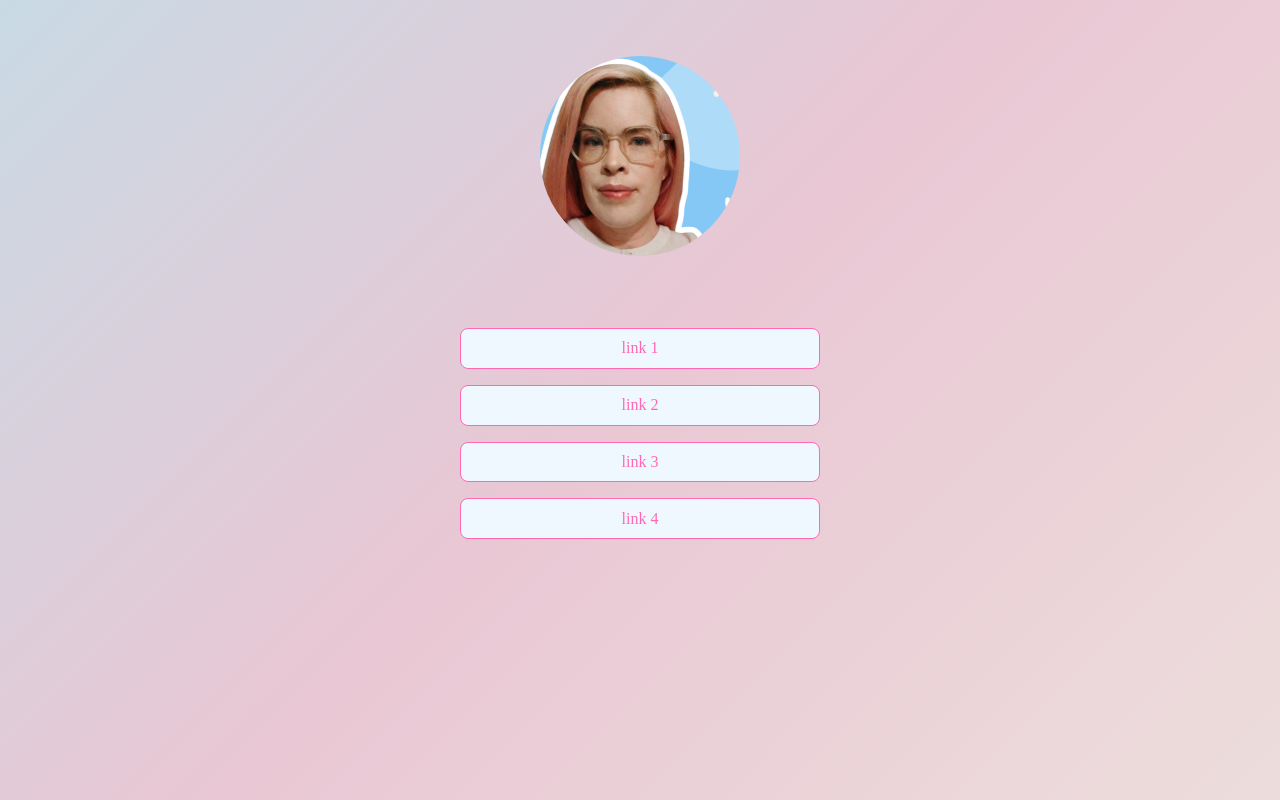
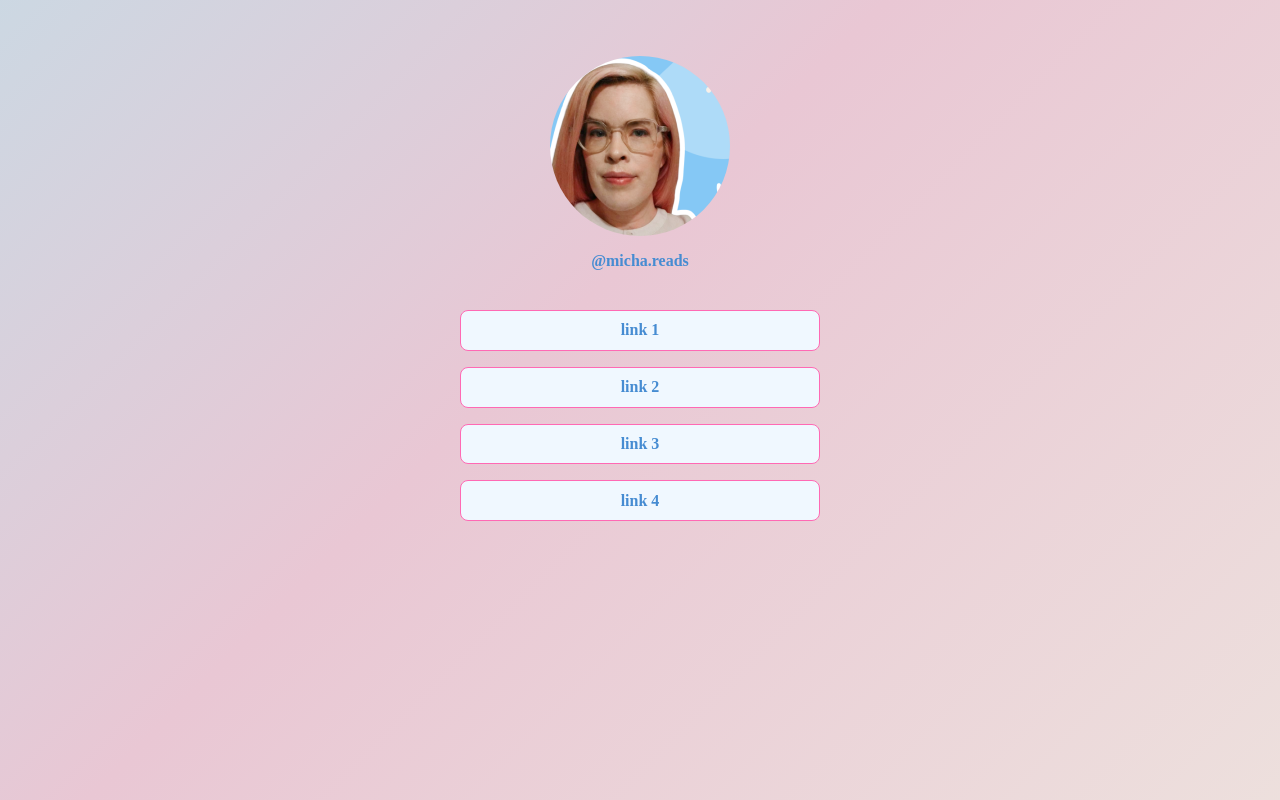
Before and after one commit to michaella23/arbol-de-enlaces, a plain HTML site: page index.html in a window 1280 px wide. Drawn offline with Linux system fonts and the light colour scheme.

Commit message:
insta tag and style

```diff
--- a/index.css
+++ b/index.css
@@ -9,7 +9,7 @@ body {
     align-items: center;
     background: linear-gradient(-45deg, #ede0dd, #e9c7d4, #c1dee8, #c8f4e9);
 	background-size: 200% 200%;
-	animation: gradient 15s ease infinite;
+	animation: gradient 10s ease infinite;
 }
 
 @keyframes gradient {
@@ -25,13 +25,14 @@ body {
 }
 
 img {
-    margin: 3em;
-    width: 200px;
-    height: 200px;
-    border-radius: 200px;
+    margin: 3em 0 1em;
+    width: 180px;
+    height: 180px;
+    border-radius: 180px;
 }
 
 ul {
+    margin-top: 2em;
     width: 100%;
     max-width: 400px;
     padding: 0;
@@ -54,5 +55,6 @@ li {
 
 a {
     text-decoration: none;
-    color: hotpink;
+    color: rgb(70, 140, 210);
+    font-weight: bold;
 }
--- a/index.html
+++ b/index.html
@@ -9,11 +9,12 @@
 </head>
 <body>
     <img src="profile-pic.png" alt="white women with pinkish hair and glasses">
+    <a href="https://www.instagram.com/micha.reads/">@micha.reads</a>
     <ul>
-        <li><a href="" target="_blank">link 1</a></li>
-        <li><a href="" target="_blank">link 2</a></li>
-        <li><a href="" target="_blank">link 3</a></li>
-        <li><a href="" target="_blank">link 4</a></li>
+        <li><a href="" target="_blank" class="enlace">link 1</a></li>
+        <li><a href="" target="_blank" class="enlace">link 2</a></li>
+        <li><a href="" target="_blank" class="enlace">link 3</a></li>
+        <li><a href="" target="_blank" class="enlace">link 4</a></li>
     </ul>
 </body>
 </html>
```
